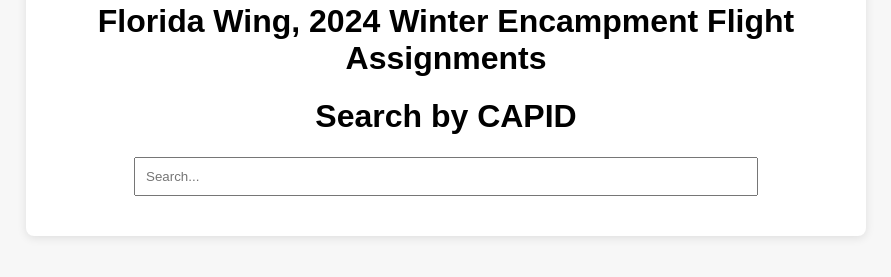
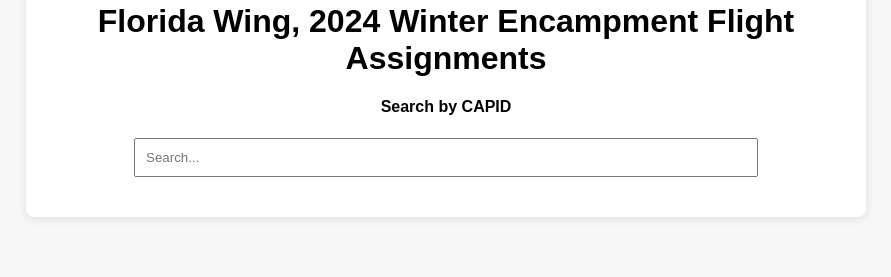
Before and after one commit to flwgcap/FLWG_Summer_25, a plain HTML site: page index.html in a window 1280 px wide. Shown: the part 205-482 px from the top of the page, without its empty margins (194-1085 px from the left). Drawn offline with Linux system fonts and the light colour scheme; no server answers.

Commit message:
Updated Text Size for Search Bar

```diff
--- a/index.html
+++ b/index.html
@@ -15,7 +15,7 @@
         </div>
 
         <h1>Florida Wing, 2024 Winter Encampment Flight Assignments</h1>
-        <h1>Search by CAPID</h1>
+        <h4>Search by CAPID</h4>
 
         <!-- Search bar -->
         <div style="margin-bottom: 20px; text-align: center;">
```
